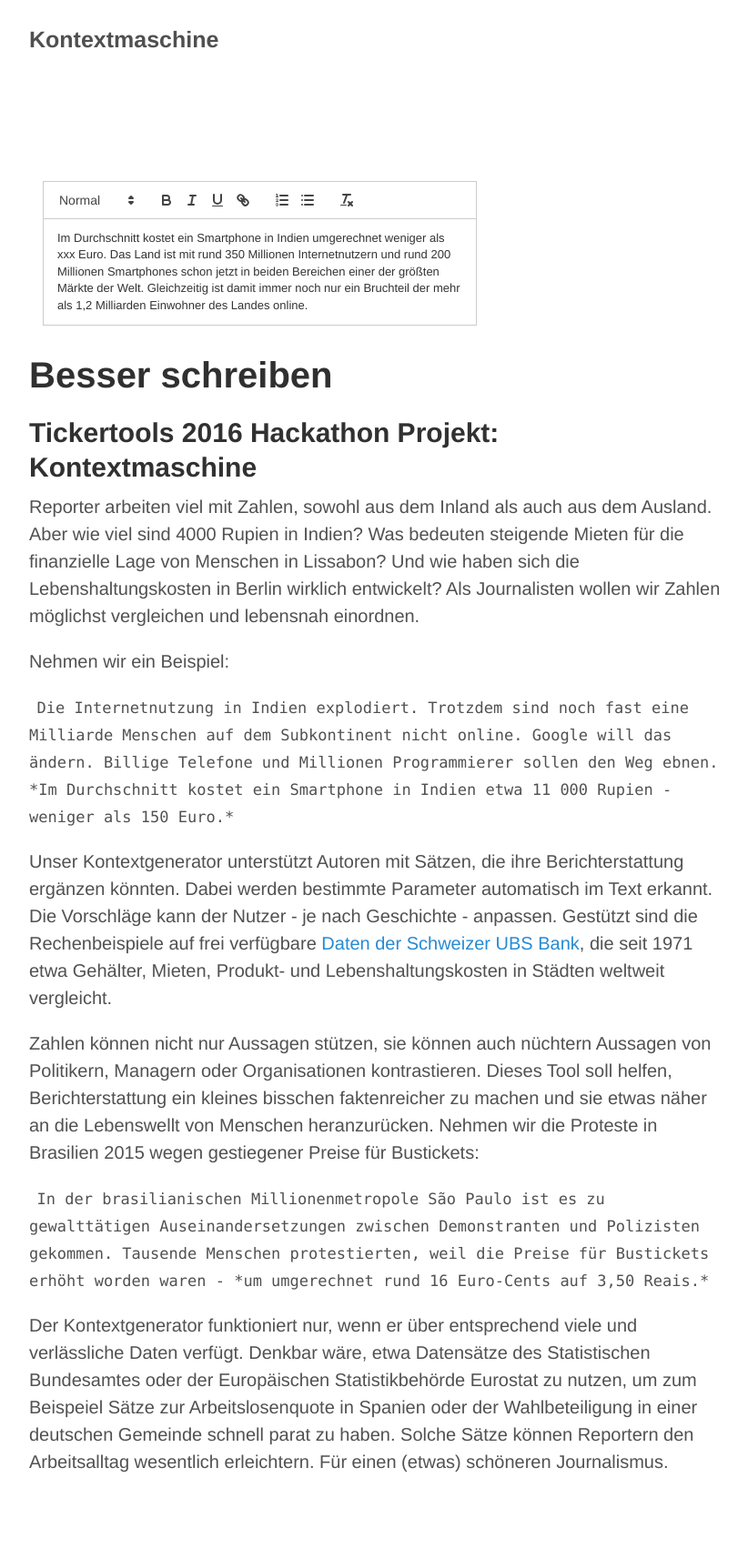
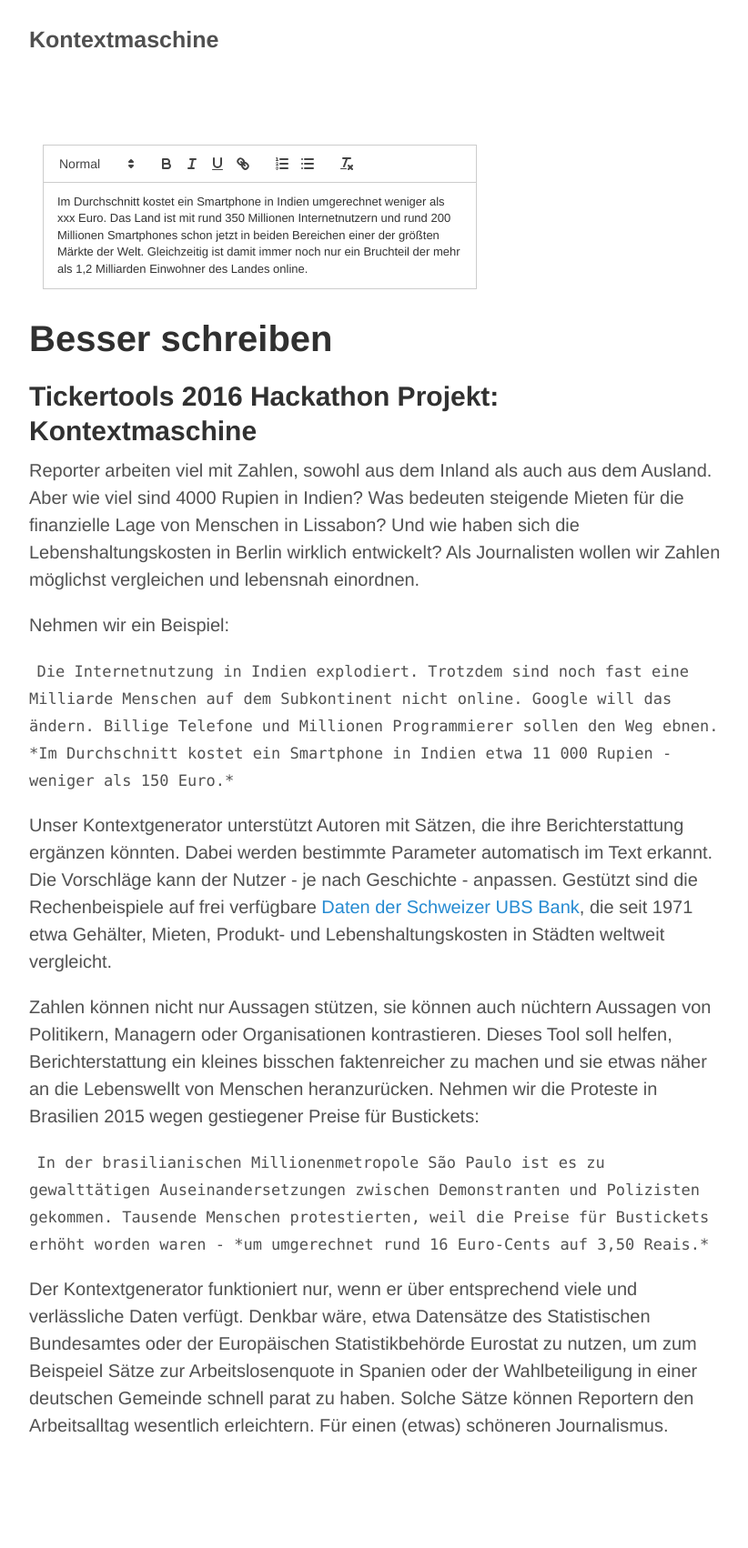
Before and after one commit to martinvirtel/tickertools-hackathon-kontextmaschine, a Jekyll site: the page built from index.html, in a window 1280 px wide. Shown: the whole page at 91% size, without its empty margins (228-1050 px from the left). Built offline with Jekyll 4.4.1, drawn with Linux system fonts in a browser that asks for light colours; after the commit the page ends 1662 px from its top, so only the background shows below that.

Commit message:
less space above

```diff
--- a/css/style.scss
+++ b/css/style.scss
@@ -185,7 +185,7 @@ table {
 .masthead {
   padding-top:    1rem;
   padding-bottom: 1rem;
-  margin-bottom: 3rem;
+  margin-bottom: 1rem;
 
  .masthead-title {
     margin-top: 0;
```
